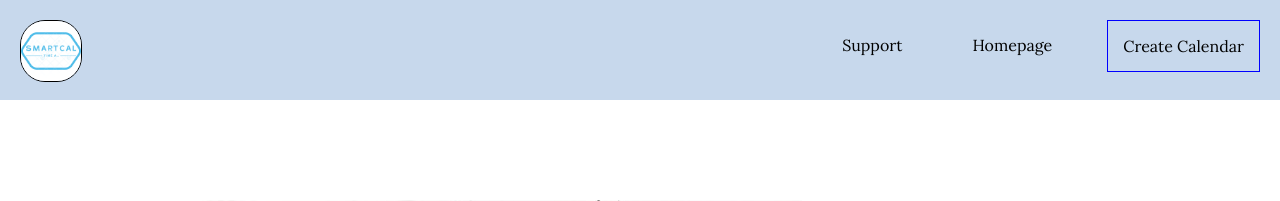
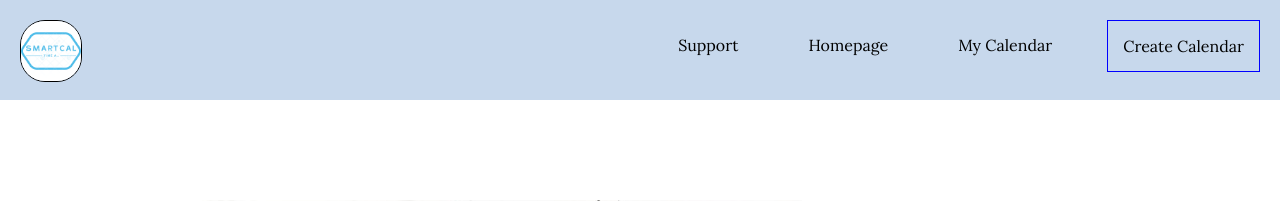
Before and after one commit to PetrAlexTeam/Calendar, a Django app: page / in a window 1280 px wide. Shown: the top 201 px of the page. Run offline with Django 3.2, Linux system fonts and the light colour scheme.

Commit message:
Добавил отображение по году и месяцу чекрез url в views.my_calendar

```diff
--- a/Calendar/templates/Calendar/base.html
+++ b/Calendar/templates/Calendar/base.html
@@ -31,7 +31,7 @@
             </div>
             <ul class="table">
                 <li class="top-navigator"><a class="button" href="/new" id="main_link" style="border: 1px solid blue;">Create Calendar</a></li>
-<!--                            <li class="top-navigator"><a class="button" href="my_calendar" style="margin:0px 10px 0px 0px">My Calendar</a></li>-->
+                <li class="top-navigator"><a class="button" href="/my_calendar" style="#">My Calendar</a></li>
                <li class="top-navigator"><a class="button" href="/index" style="#">Homepage</a></li>
                <li class="top-navigator"><a class="button" href="/support" style="#">Support</a></li>
             </ul>
--- a/Calendar/templates/Calendar/index.html
+++ b/Calendar/templates/Calendar/index.html
@@ -24,8 +24,8 @@
             </div>
             <ul class="table">
                 <li class="top-navigator"><a class="button" href="/new" id="main_link" style="border: 1px solid blue;">Create Calendar</a></li>
-<!--                            <li class="top-navigator"><a class="button" href="my_calendar" style="margin:0px 10px 0px 0px">My Calendar</a></li>-->
-               <li class="top-navigator"><a class="button" href="/index" style="#">Homepage</a></li>
+                <li class="top-navigator"><a class="button" href="/my_calendar" style="#">My Calendar</a></li>
+                <li class="top-navigator"><a class="button" href="/index" style="#">Homepage</a></li>
                <li class="top-navigator"><a class="button" href="/support" style="#">Support</a></li>
             </ul>
         </div>
--- a/Calendar/urls.py
+++ b/Calendar/urls.py
@@ -9,5 +9,6 @@ urlpatterns = [
     path('my_calendar', views.my_calendar, name='my_calendar'),
     path('<str:path>', views.get_calendar),
     path('<str:path>/add', views.add_task),
+    path('my_calendar/<str:path>/<int:year>/<int:month>', views.my_calendar),
     path('support', views.support, name='support')
 ]
--- a/Calendar/views.py
+++ b/Calendar/views.py
@@ -11,9 +11,13 @@ def home(request):
     return render(request, "Calendar/index.html", context)
 
 
-def my_calendar(request):
+def my_calendar(request, path, year, month):
+    try:
+        my_calendar = Calendar.objects.get(path=path)
+    except Calendar.DoesNotExist:
+        return render(request, "Calendar/404.html", {"text": "calendar not found", "title": "Calendar is not found"})
     c = calendar.Calendar()
-    context = {"date": c.monthdatescalendar(2021, 1)}
+    context = {"date": c.monthdatescalendar(year, month)}
     print(context["date"])
     return render(request, "Calendar/my_calendar.html", context)
 
@@ -29,7 +33,7 @@ def new_calendar(request):
         if form.is_valid():
             form.save()
             path = form.instance.path
-            return redirect(f"/{path}")
+            return redirect(f"/my_calendar/{path}")
         else:
             error = 'Problems with this calendar. Try again.'
             context = {"error": error}
@@ -40,7 +44,7 @@ def add_task(request, path):
     if request.method == 'POST':
         print("Get post")
         try:
-            calendar = Calendar.objects.get(path=path)
+            my_calendar = Calendar.objects.get(path=path)
         except Calendar.DoesNotExist:
             print(404)
             return render(request, "Calendar/404.html",
@@ -48,8 +52,8 @@ def add_task(request, path):
         form = AddTaskForm(request.POST)
         if form.is_valid():
             print("save is coming")
-            form.save(calendar = calendar)
-            return redirect(f"/{calendar.path}")
+            form.save(calendar = my_calendar)
+            return redirect(f"/{my_calendar.path}")
         else:
             error = 'Problems with this task. Try again.'
             context = {"error": error}
@@ -57,12 +61,12 @@ def add_task(request, path):
 
     elif request.method == 'GET':
         try:
-            calendar = Calendar.objects.get(path=path)
+            my_calendar = Calendar.objects.get(path=path)
         except Calendar.DoesNotExist:
             return render(request, "Calendar/404.html",
                           {"text": "calendar not found", "title": "Calendar is not found"})
         form = AddTaskForm()
-        return render(request, "Calendar/add.html", {"form": form, "calendar": calendar})
+        return render(request, "Calendar/add.html", {"form": form, "calendar": my_calendar})
 
 
 def get_calendar(request, path):
@@ -72,10 +76,6 @@ def get_calendar(request, path):
     except Calendar.DoesNotExist:
         return render(request, "Calendar/404.html", {"text": "calendar not found", "title": "Calendar is not found"})
     tasks = Task.objects.filter(calendar=calendar).order_by("timestamp")
-    # print(type(calendar))
-    print(str(calendar))
-    # links = calendar + "add"
-    # print(links)
     return render(request, "Calendar/calendar.html", {"tasks": tasks, "calendar": calendar})
 
 
```
Also changed, not shown: Calendar/templates/Calendar/my_calendar.html (+1 -7 lines).
